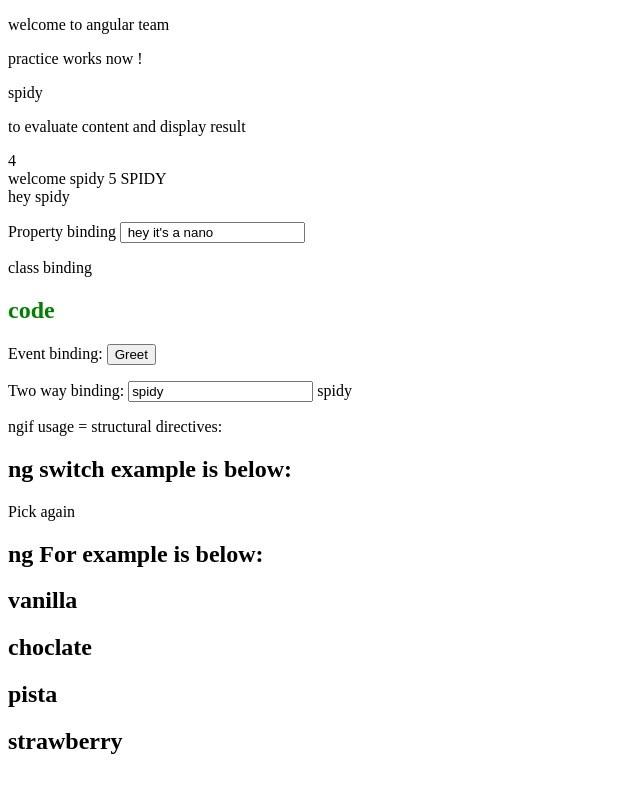
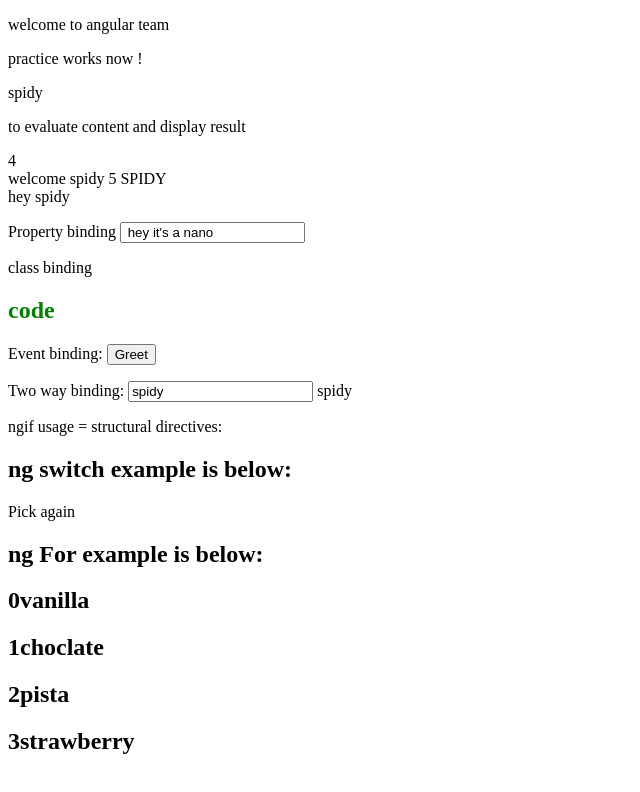
Before and after one commit to ragaPriya224/B1StarPractice, an Angular app in the folder angular/my-dream-app/: page / in a window 1280 px wide. Shown: the top 792 px of the page, without its empty margins (0-640 px from the left). Built offline with nearby package versions, Linux system fonts and the light colour scheme.

Commit message:
ngfor ex 1 - index

```diff
--- a/angular/my-dream-app/src/app/practice/practice.component.html
+++ b/angular/my-dream-app/src/app/practice/practice.component.html
@@ -43,6 +43,6 @@
 </div>
 
 <h2>ng For  example is below: </h2>
-<div *ngFor = "let flavour of iceCream">
-    <h2>{{flavour}}</h2>
+<div *ngFor = "let flavour of iceCream; index as i ">
+    <h2>{{i}}{{flavour}}</h2>
 </div>
```
